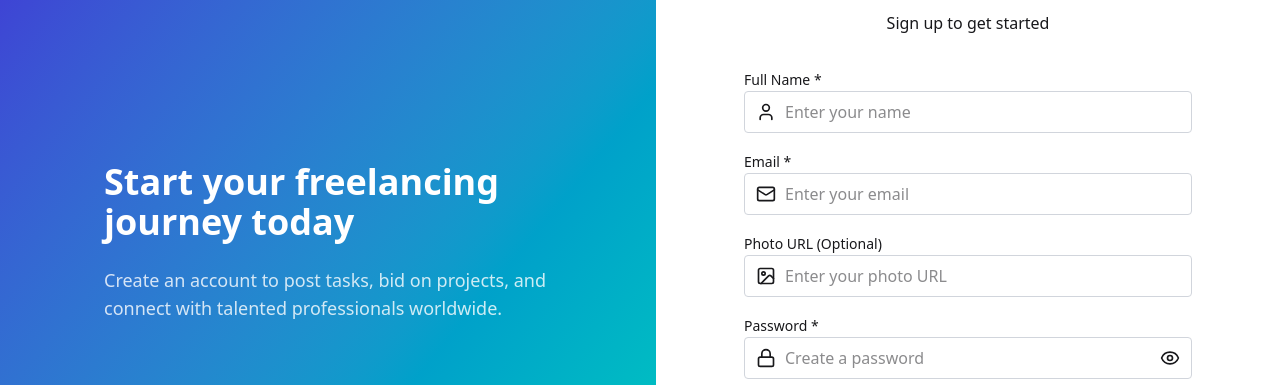
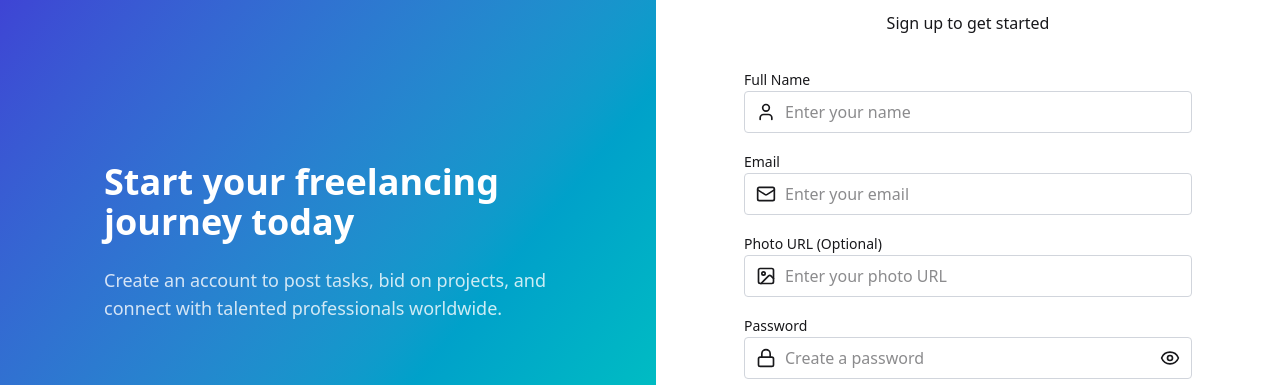
Before and after one commit to MuntasirDev/Freelago-Client, a React (Vite) app: page /auth/register in a window 1280 px wide. Shown: the part 158-543 px from the top of the page. Built offline with nearby package versions, Linux system fonts and the light colour scheme; no server answers.

Commit message:
Hiding Credintial+Minor Styling Bug Fixed

```diff
--- a/src/Auth/Login.jsx
+++ b/src/Auth/Login.jsx
@@ -180,7 +180,7 @@
                 <div className="text-white max-w-md">
                     <h2 className="text-4xl font-bold mb-6">Find the best freelancers for your projects</h2>
                     <p className="text-primary-foreground/80 text-lg">
-                        Join thousands of businesses and freelancers who trust **FreelaGo** for quality work delivered on time.
+                        Join thousands of businesses and freelancers who trust FreelaGo for quality work delivered on time.
                     </p>
                 </div>
             </div>
--- a/src/Auth/Register.jsx
+++ b/src/Auth/Register.jsx
@@ -116,7 +116,7 @@
                     <form onSubmit={handleSubmit} className="space-y-4">
 
                         <div className="space-y-2">
-                            <Label htmlFor="name">Full Name *</Label>
+                            <Label htmlFor="name">Full Name </Label>
                             <div className="relative">
                                 <User className="absolute left-3 top-1/2 -translate-y-1/2 h-5 w-5 text-muted-foreground" />
                                 <Input
@@ -134,7 +134,7 @@
 
 
                         <div className="space-y-2">
-                            <Label htmlFor="email">Email *</Label>
+                            <Label htmlFor="email">Email </Label>
                             <div className="relative">
                                 <Mail className="absolute left-3 top-1/2 -translate-y-1/2 h-5 w-5 text-muted-foreground" />
                                 <Input
@@ -169,7 +169,7 @@
 
 
                         <div className="space-y-2">
-                            <Label htmlFor="password">Password *</Label>
+                            <Label htmlFor="password">Password </Label>
                             <div className="relative">
                                 <Lock className="absolute left-3 top-1/2 -translate-y-1/2 h-5 w-5 text-muted-foreground" />
                                 <Input
--- a/src/Pages/Home.jsx
+++ b/src/Pages/Home.jsx
@@ -177,7 +177,7 @@
                 </div>
             </section>
 
-            {/* How It Works */}
+
             <section className="py-16 lg:py-24 bg-gray-100 dark:bg-black">
                 <div className="max-w-7xl mx-auto px-4 sm:px-6 lg:px-8">
                     <div className="text-center mb-12">
@@ -256,7 +256,6 @@
                 </div>
             </section>
 
-            {/* Trust Section */}
             <section className="py-16 lg:py-24 bg-blue-500 text-white">
                 <div className="max-w-7xl mx-auto px-4 sm:px-6 lg:px-8">
                     <div className="grid grid-cols-1 lg:grid-cols-2 gap-12 items-center">
@@ -292,7 +291,7 @@
                 </div>
             </section>
 
-            {/* CTA */}
+
             <section className="py-16 lg:py-24 dark:bg-black">
                 <div className="max-w-7xl mx-auto px-4 sm:px-6 lg:px-8">
                     <div className="bg-white dark:bg-gray-800 rounded-3xl border border-gray-200 dark:border-gray-700 p-8 md:p-12 text-center max-w-4xl mx-auto shadow-xl">
--- a/src/Pages/MyPostedTask.jsx
+++ b/src/Pages/MyPostedTask.jsx
@@ -161,13 +161,13 @@
                                 <div key={task.id} className="card bg-base-100 shadow-lg dark:bg-gray-800 dark:text-white border border-gray-700/50">
                                     <div className="card-body p-5 space-y-3">
 
-                                        {/* Header */}
+
                                         <div className="flex justify-between items-start">
                                             <h2 className="card-title text-xl font-bold max-w-[80%]">{task.title}</h2>
                                             <span className={`badge p-5 text-white font-bold text-xs  ${categoryColors[task.category] || "badge-neutral"} `}>{task.category}</span>
                                         </div>
 
-                                        {/* Details */}
+
                                         <div className="flex flex-col space-y-2 text-sm text-gray-500 dark:text-gray-400">
                                             <div className="flex items-center gap-2">
                                                 <DollarSign className="h-4 w-4 text-green-500" />
--- a/tailwind.config.js
+++ b/tailwind.config.js
@@ -9,7 +9,7 @@
 
   theme: {
     extend: {
-      // 🚀 ADD THIS SECTION to define the custom background gradient utility
+
       backgroundImage: {
         'linear-to-br': 'linear-gradient(to bottom right, var(--tw-gradient-stops))',
       },
```
